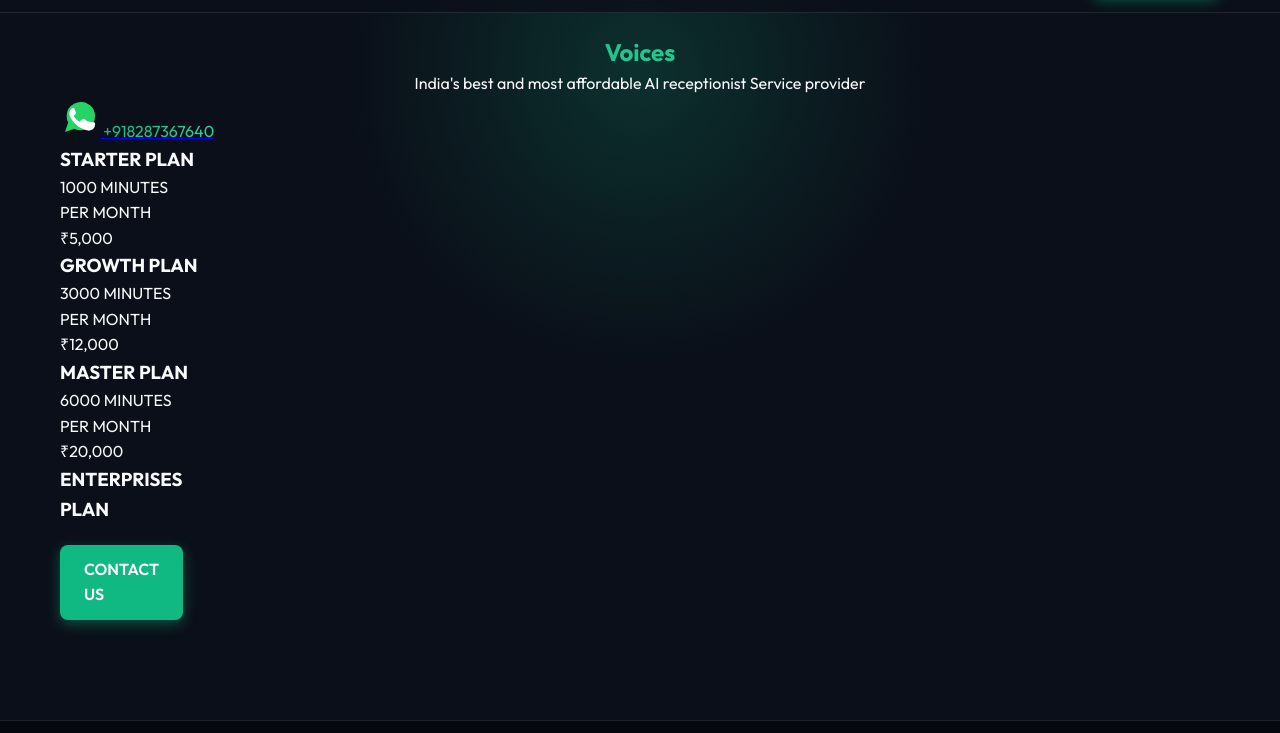
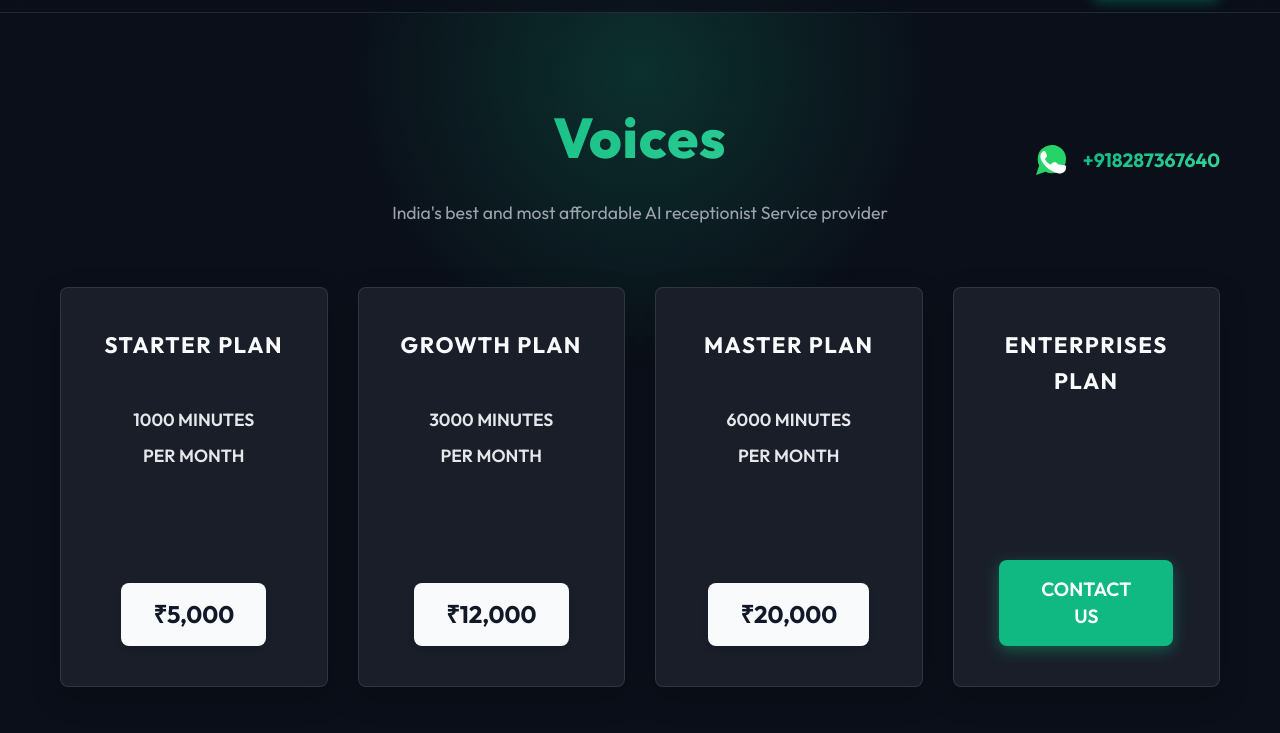
Before and after one commit to keenship1291/moorerevenue, a plain HTML site: page voices.html in a window 1280 px wide. Shown: the part 67-800 px from the top of the page. Drawn offline with Linux system fonts and the light colour scheme.

Commit message:
Update style.css

```diff
--- a/style.css
+++ b/style.css
@@ -641,3 +641,182 @@
         padding: 30px;
     }
 }
+
+/* Voices Pricing Section */
+.voices-main {
+    padding-top: calc(var(--header-height) + 40px);
+    min-height: 80vh;
+}
+
+.pricing-section {
+    padding-top: 40px;
+}
+
+.relative-container {
+    position: relative;
+}
+
+.pricing-header-wrapper {
+    position: relative;
+    margin-bottom: 60px;
+    display: flex;
+    flex-direction: column;
+    align-items: center;
+}
+
+.pricing-title {
+    font-size: 3.5rem;
+    font-weight: 800;
+    margin-bottom: 16px;
+    letter-spacing: 1px;
+}
+
+.pricing-subtitle {
+    font-size: 1.1rem;
+    color: var(--text-muted);
+}
+
+.whatsapp-contact-top {
+    position: absolute;
+    right: 0;
+    top: 50%;
+    transform: translateY(-50%);
+}
+
+.whatsapp-link {
+    display: flex;
+    align-items: center;
+    gap: 12px;
+    text-decoration: none;
+    font-weight: 700;
+    font-size: 1.2rem;
+    color: var(--text-main);
+    transition: all 0.3s ease;
+}
+
+.whatsapp-link:hover {
+    color: var(--primary);
+    transform: scale(1.05);
+}
+
+.whatsapp-icon {
+    transition: all 0.3s ease;
+}
+
+.pricing-grid {
+    display: grid;
+    grid-template-columns: repeat(4, 1fr);
+    gap: 30px;
+    margin-top: 40px;
+}
+
+.pricing-card {
+    background: #1a1e29;
+    border: 1px solid var(--border);
+    border-radius: 8px;
+    padding: 40px 24px;
+    display: flex;
+    flex-direction: column;
+    align-items: center;
+    justify-content: space-between;
+    transition: all 0.3s ease;
+    min-height: 400px;
+    box-shadow: 0 10px 30px rgba(0, 0, 0, 0.2);
+}
+
+.pricing-card:hover {
+    transform: translateY(-10px);
+    border-color: var(--primary);
+    box-shadow: 0 15px 40px var(--primary-glow);
+}
+
+.pricing-card-content {
+    text-align: center;
+    width: 100%;
+}
+
+.plan-name {
+    font-size: 1.4rem;
+    font-weight: 700;
+    letter-spacing: 1.5px;
+    margin-bottom: 40px;
+    color: var(--text-main);
+    text-transform: uppercase;
+}
+
+.plan-features {
+    font-size: 1.1rem;
+    font-weight: 600;
+    color: #E5E7EB;
+    line-height: 1.8;
+    margin-bottom: 40px;
+    text-transform: uppercase;
+}
+
+.plan-features p {
+    margin: 5px 0;
+}
+
+.cta-gap {
+    min-height: 80px;
+}
+
+.price-container {
+    width: 100%;
+    display: flex;
+    justify-content: center;
+    margin-top: auto;
+}
+
+.price-badge {
+    background: #F9FAFB;
+    color: #111827;
+    font-size: 1.5rem;
+    font-weight: 700;
+    padding: 12px 32px;
+    border-radius: 8px;
+    display: inline-block;
+    box-shadow: 0 4px 6px rgba(0, 0, 0, 0.1);
+    transition: all 0.3s ease;
+}
+
+.pricing-card:hover .price-badge {
+    transform: scale(1.05);
+}
+
+.btn-cta {
+    font-size: 1.2rem;
+    padding: 16px 32px;
+    text-align: center;
+    border-radius: 8px;
+    width: 80%;
+    line-height: 1.4;
+    text-transform: uppercase;
+    box-shadow: 0 4px 15px rgba(16, 185, 129, 0.4);
+}
+
+@media (max-width: 1024px) {
+    .pricing-grid {
+        grid-template-columns: repeat(2, 1fr);
+        gap: 20px;
+    }
+
+    .whatsapp-contact-top {
+        position: relative;
+        top: 0;
+        transform: none;
+        margin-top: 24px;
+        justify-content: center;
+        display: flex;
+    }
+}
+
+@media (max-width: 600px) {
+    .pricing-grid {
+        grid-template-columns: 1fr;
+    }
+
+    .btn-cta {
+        width: 100%;
+    }
+}
```
